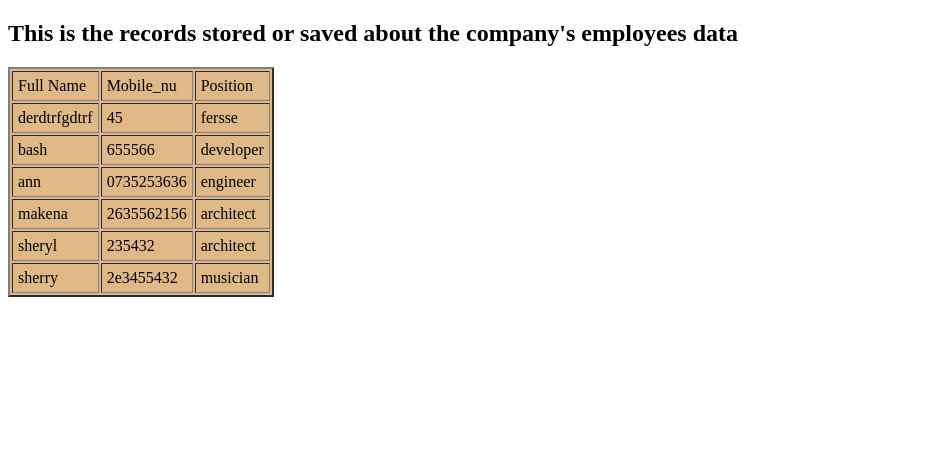
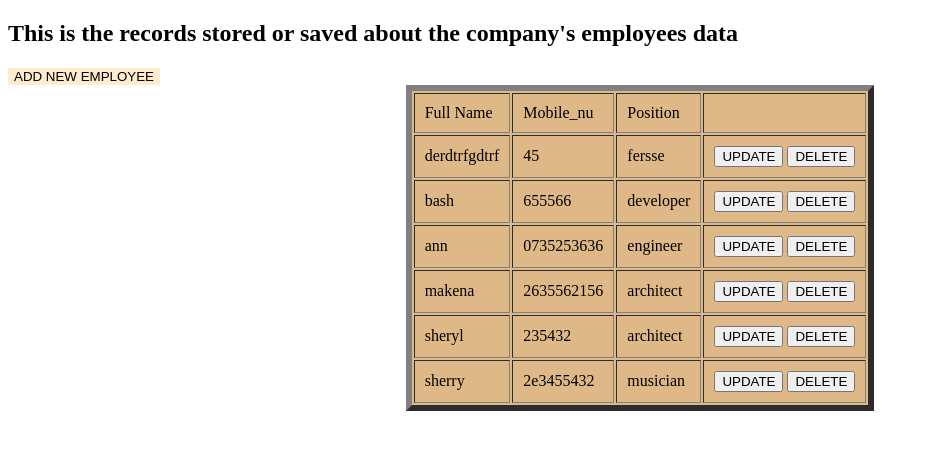
Before and after one commit to WakonyoNjau/Assessment6, a Django app: page /employee/employee_list/ in a window 1280 px wide. Shown: the top 450 px of the page, without its empty margins (0-929 px from the left). Run offline with Django 5.2, Linux system fonts and the light colour scheme; data comes from the database, SQL or seed files in the repository; both versions use the stored data as it was after the commit.

Commit message:
first commit

```diff
--- a/EmployeeModule/templates/employee_form.html
+++ b/EmployeeModule/templates/employee_form.html
@@ -2,12 +2,14 @@
 
 
 {% block content %}
-<form action="" method="post">
+<form action="" method="POST" style="background-color: moccasin; align-content: center" >
 
     {% csrf_token %}
     {{form.as_p}}
     <button type="submit">SUBMIT</button>
 </form>
+<br>
+<a href="{% url 'employee_list' %}"><button style="border-radius: 3px; ">BACK TO LIST</button></a>
 
 
 {% endblock %}
--- a/EmployeeModule/templates/employee_list.html
+++ b/EmployeeModule/templates/employee_list.html
@@ -6,12 +6,14 @@
 </head>
 <body>
 <h2>This is the records stored or saved about the company's employees data </h2>
-<table border="2" bgcolor="#deb887" cellpadding="5px">
+<a href="{% url 'employee_form' %}"><button style="border: 5px; background-color: blanchedalmond">ADD NEW EMPLOYEE</button></a>
+<table border="6" bgcolor="#deb887" cellpadding="10px" align="center">
     <thead>
     <tr>
         <td>Full Name</td>
         <td>Mobile_nu</td>
         <td>Position</td>
+        <td></td>
 
     </tr>
     </thead>
@@ -21,8 +23,11 @@
             <td>{{employee.fullname}}</td>
             <td>{{employee.mobile_no}}</td>
             <td>{{employee.position}}</td>
+            <td>
+                <a href="{% url 'employee_update' employee.id %}"><button>UPDATE</button></a>
+                <a href="{% url 'employee_delete' employee.id %}"><button>DELETE</button></a>
+            </td>
         </tr>
-
 
 
     {% endfor %}
--- a/EmployeeModule/urls.py
+++ b/EmployeeModule/urls.py
@@ -16,13 +16,15 @@ Including another URLconf
 """
 from django.contrib import admin
 from django.urls import path
-from . import views
+from .import views
 
 urlpatterns = [
     path('admin/', admin.site.urls),
     path('employee_form/',views.employee_form, name='employee_form'),
     path('registration_form/', views.registration_form, name='registration_form'),
     path('next_of_kin/', views.next_of_kin, name='next_of_kin'),
-    path('employee_list/', views.employee_list, name='employee_list')
+    path('employee_list/', views.employee_list, name='employee_list'),
+    path('<int:id>/', views.employee_form, name='employee_update'),
+    path('delete/<int:id>/', views.employee_delete, name='employee_delete')
 
 ]
--- a/EmployeeModule/views.py
+++ b/EmployeeModule/views.py
@@ -6,12 +6,22 @@ from EmployeeModule.models import Employee
 
 
 # Create your views here.
-def employee_form(request):
+def employee_form(request, id=0):
     if request.method == 'GET':
-        form = EmployeeForm()
+        if id == 0:
+            form = EmployeeForm()
+
+        else:
+            employee = Employee.objects.get(pk=id)
+            form = EmployeeForm(instance=employee)
         return render(request, 'employee_form.html', {'form': form})
     else:
-        form = EmployeeForm(request.POST)
+        if id == 0:
+            form = EmployeeForm(request.POST)
+        else:
+            employee = Employee.objects.get(pk=id)
+            form = EmployeeForm(request.POST, instance=employee)
+
         if form.is_valid():
             form.save()
             return redirect('/employee/employee_list/')
@@ -20,7 +30,7 @@ def employee_form(request):
 
 def employee_list(request):
     context = {'employee_list': Employee.objects.all()}
-    return render(request, 'employee_list.html', context)
+    return render(request, 'employee_list.html', context=context)
 
 def registration_form(request):
     if request.method == 'GET':
@@ -46,3 +56,8 @@ def next_of_kin(request):
             form.save()
             messages.success(request, 'Registered Successfully!')
             return redirect('next_of_kin')
+
+def employee_delete(request, id):
+    employee = Employee.objects.get(pk=id)
+    employee.delete()
+    return redirect('/employee/employee_list/')
--- a/HR_System/__init__.py
+++ b/HR_System/__init__.py
@@ -0,0 +1,2 @@
+import pymysql
+pymysql.install_as_MySQLdb()
```
Also changed, not shown: HR_System/settings.py (+6 -2 lines), db.sqlite3.
